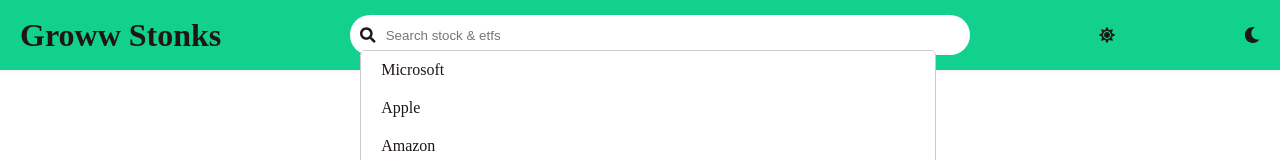
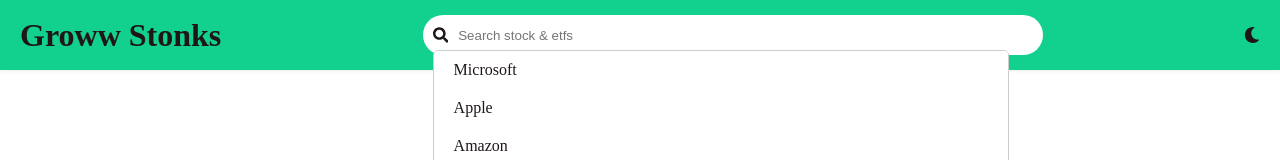
Before and after one commit to harshitphoenix/groww-assignment, a Next.js app: page /product/1 in a window 1280 px wide. Shown: the top 160 px of the page. Built offline with nearby package versions, Linux system fonts and the light colour scheme; no server answers.

Commit message:
add theme change buttons

```diff
--- a/src/components/Header.tsx
+++ b/src/components/Header.tsx
@@ -2,24 +2,35 @@ import next from "next";
 import SearchBar from "./SearchBar";
 import styles from "../styles/Header.module.css";
 import { FaMoon, FaSun } from "react-icons/fa";
+import Link from "next/link";
+import { useEffect, useState } from "react";
 const Header = () => {
+  const [theme, setTheme] = useState<"light" | "dark">("light");
+
+    useEffect(() => {
+        const theme = document.body.style.getPropertyValue('--current-theme') as "light" | "dark";
+        setTheme(theme);
+    }, [])
+
   const changeTheme = () => {
     if (typeof window !== "undefined") {
       document.body.classList.toggle("dark");
+      setTheme(theme === "dark" ? "light" : "dark");
     }
   };
 
   return (
-    // <header>
-      <div className={styles.container}>
+    <div className={styles.container}>
+      <Link href={"/"}>
         <h1>Groww Stonks</h1>
-        <SearchBar />
-        {/* <button>Change Theme</button> */}
-        {}
+      </Link>
+      <SearchBar />
+      {theme === "dark" ? (
         <FaSun onClick={changeTheme} />
+      ) : (
         <FaMoon onClick={changeTheme} />
-      </div>
-    // </header>
+      )}
+    </div>
   );
 };
 
--- a/src/styles/globals.css
+++ b/src/styles/globals.css
@@ -1,4 +1,5 @@
 body {
+  --current-theme: 'light';
   --foreground: #1F1717;
   --background: #fff;
   --button-primary: #5367FF;
@@ -21,8 +22,19 @@ body.dark {
 
 @media (prefers-color-scheme: dark) {
   body {
+    --current-theme: 'dark';
     --background: #1F1717;
     --foreground: #FCF5ED;
+    --button-primary: #5367FF;
+    --button-secondary: #12D18E;
+    --border-color: #ccc;
+    /* --hor-pad: 20px; */
+    /* --vertical-pad: 10px; */
+  }
+
+  body.dark {
+    --foreground: #1F1717;
+    --background: #fff;
     --button-primary: #5367FF;
     --button-secondary: #12D18E;
     --border-color: #ccc;
```
